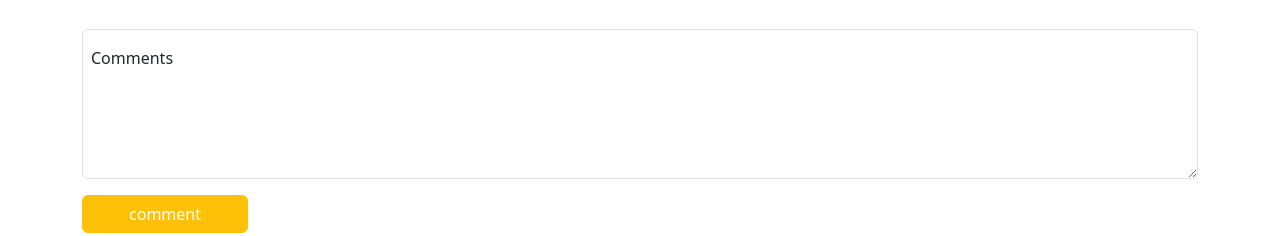
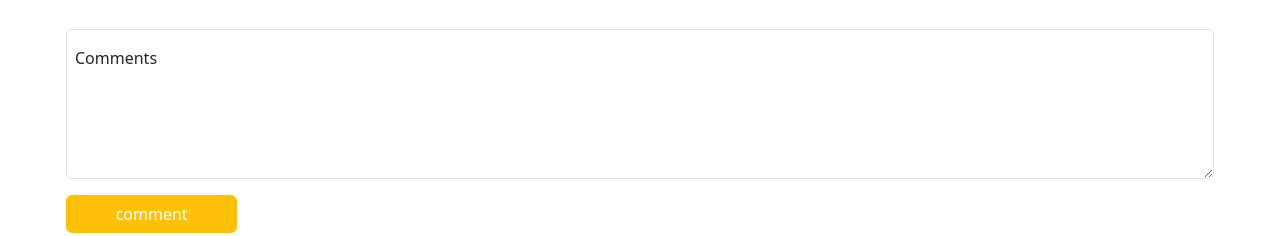
Before and after one commit to jizrix/First-Boostrap-Project, a plain HTML site: page readnews.html in a window 1280 px wide. Shown: the part 719-955 px from the top of the page. Drawn offline with nearby package versions, Linux system fonts and the light colour scheme.

Commit message:
adjust textarea padding

```diff
--- a/readnews.html
+++ b/readnews.html
@@ -99,7 +99,7 @@
                 </div>
 
                 <!-- comment-with-button -->
-                <div class="col-12 px-4 d-none d-lg-block">
+                <div class="col-12 px-2 d-none d-lg-block">
                     <div class="row mt-3">
                         <div class="form-floating mb-2">
                             <textarea class="form-control" placeholder="Leave a comment here" id="floatingTextarea2" style="height: 150px"></textarea>
```
